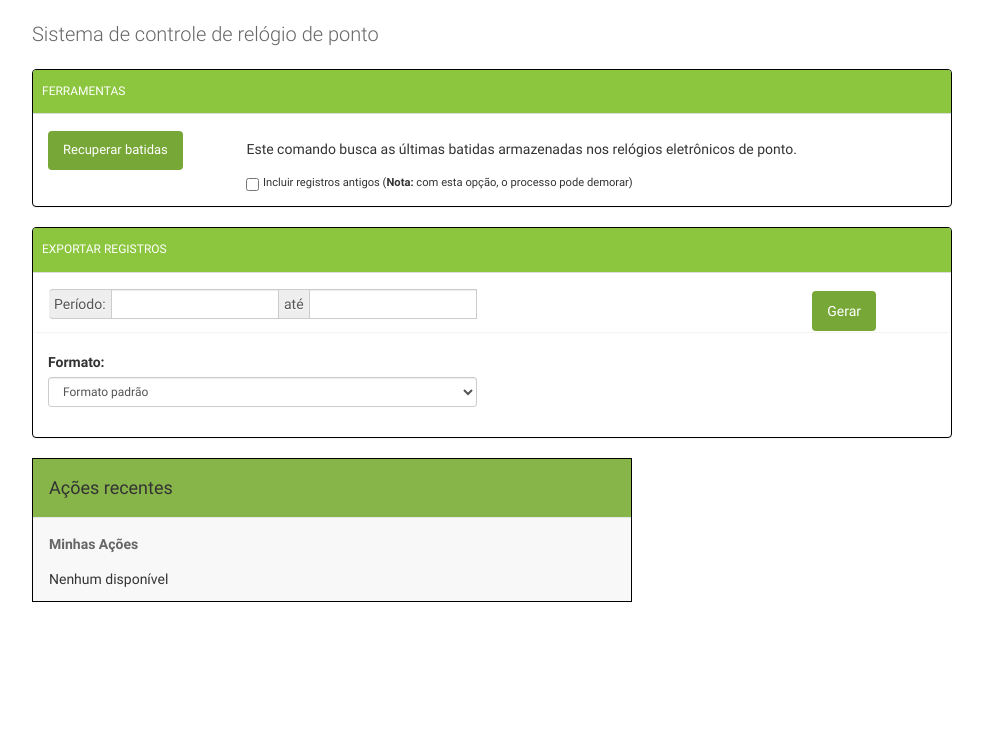
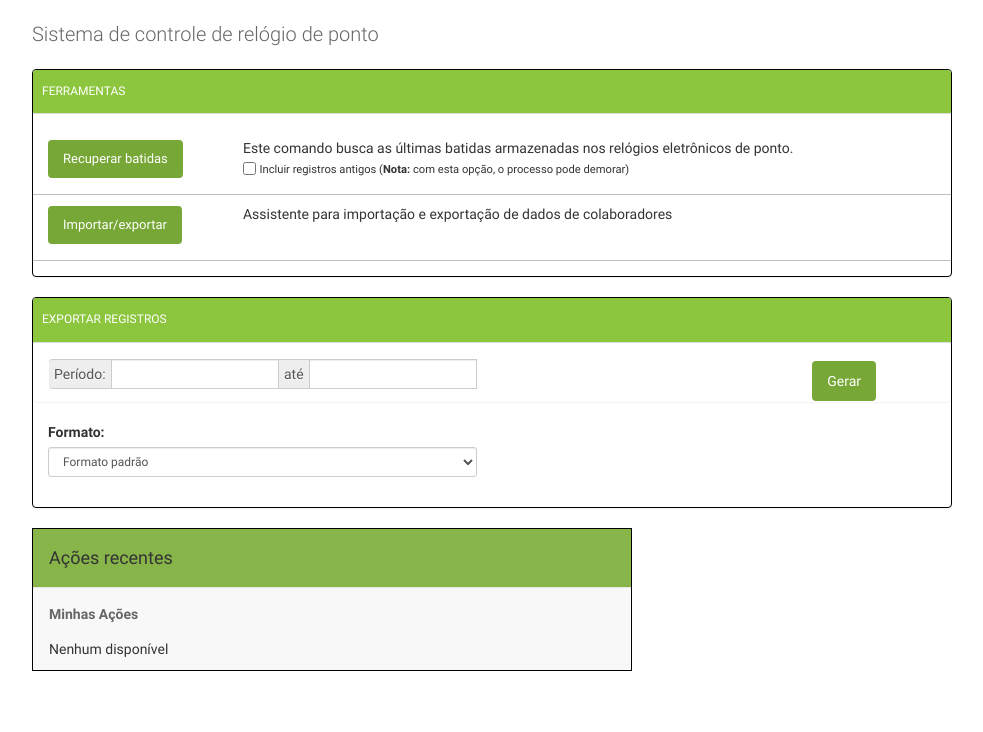
Before and after one commit to TiagoDGomes/django-relogio-ponto, a Django app: page /ponto/sistema/ in a window 1280 px wide. Shown: the part 60-792 px from the top of the page, without its empty margins (148-1131 px from the left). Before the commit the page ends 662 px from the top, so only its background shows below. Run offline with Django 3.2, Linux system fonts and the light colour scheme; the visitor is signed in with stand-in values (Sample User, id 1); data comes from the database, SQL or seed files in the repository; data that the repository does not hold is empty; some libraries are stand-ins or nearby versions.

Commit message:
Assistente de importação e exportação na página principal

```diff
--- a/core/templates/part/ferramentas_part.html
+++ b/core/templates/part/ferramentas_part.html
@@ -4,27 +4,42 @@
 	<div class="panel-heading">
 		<h4>Ferramentas</h4>
 	</div>
-	<div class="panel-body">
-
+	<div class="panel-body ferramentas">
+		<div class="row">
 			<form onsubmit="return recuperar_batidas()" method="post" action="{% url 'recuperar_batidas' %}">
 
 			{% csrf_token %}
-		<div class="row">
 				<div class="col-md-2">
 				<input id="btn_recuperar_batidas" type="submit" value="Recuperar batidas">
 				</div>
 				<div class="col-md-10">
-				<img id="loading_ultimas_batidas" src="{% static 'img/loading.gif' %}" style="width: 3em; visibility:hidden">
-				Este comando busca as últimas batidas armazenadas nos relógios eletrônicos de ponto.
+
+					<img id="loading_ultimas_batidas" src="{% static 'img/loading.gif' %}"
+						 class="loading">
+					<span>Este comando busca as últimas batidas armazenadas
+					nos relógios eletrônicos de ponto.
+					</span>
 					<br>
-				<span style="width: 3em; display:inline-block"></span>
-				<input id="rb_force" type="checkbox" name="force">
-				<span style="font-size: 0.8em">Incluir registros antigos (<b>Nota:</b> com esta opção, o processo pode demorar)</span>
+					<span>
+					<input id="rb_force" type="checkbox" name="force" style="margin-top:-0.1em">
+					<span style="font-size: 0.8em;padding-top:0.5em">Incluir registros antigos (<b>Nota:</b> com esta opção, o processo pode demorar)</span>
 
+					</span>
 				</div>
+			</form>
+		</div>
+		<div class="row">
+			<form method="get" action="{% url 'colaboradores' %}">
+				<div class="col-md-2">
+					<input type="submit" value="Importar/exportar">
+					</div>
+					<div class="col-md-10">
+						<img src="{% static 'img/loading.gif' %}" class="loading">
+						Assistente para importação e exportação de dados de colaboradores
 				</div>
 
 			</form>
+		</div>
 		<script>
 			function recuperar_batidas(){
 				$("#btn_recuperar_batidas").prop("disabled",true);
--- a/core/templates/part/header.html
+++ b/core/templates/part/header.html
@@ -12,20 +12,3 @@
 		<script src="{% static 'js/jquery.bootpag.min.js' %}"></script>
 		<script src="{% static 'locales/bootstrap-datepicker.pt-BR.min.js' %}"></script>
 		<script src="{% static 'jsimplespreadsheet/jsimplespreadsheet.js' %}"></script>
-		<script>
-			$(document).ready(function(){
-				var tab;
-				switch(window.location.pathname){
-					case '{% url "colaboradores" %}':
-						tab = 'tab-colaboradores';
-						break;
-					case '{% url "index" %}':
-						tab = 'tab-exportar';
-						break;
-					default:
-						tab = '';
-
-				}
-				$('#' + tab).addClass('active');
-			});
-		</script>
```
Also changed, not shown: core/tests/test_principal.py (+3 -1 lines). Lines whose indentation alone changed are shown as unchanged.
